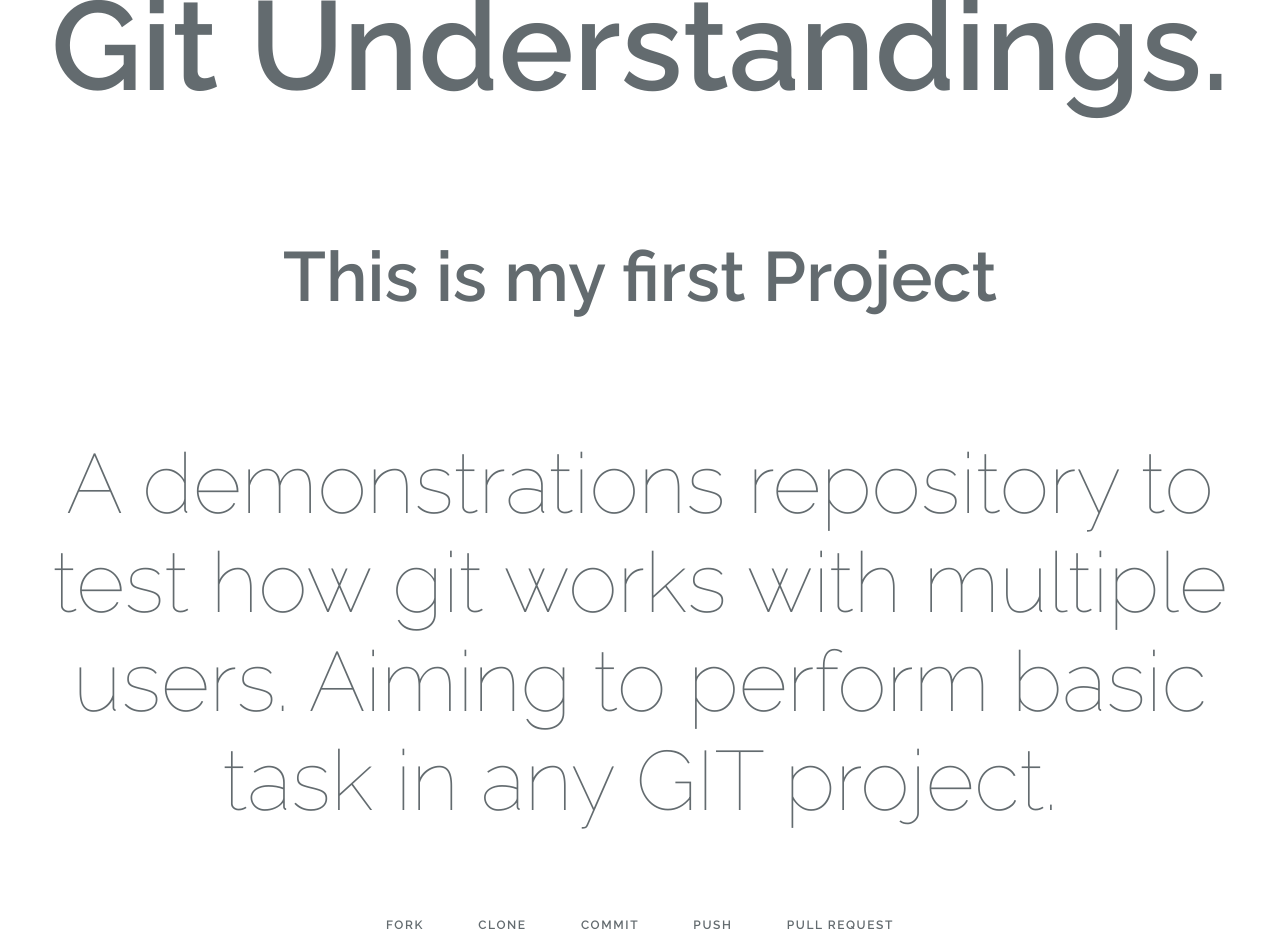
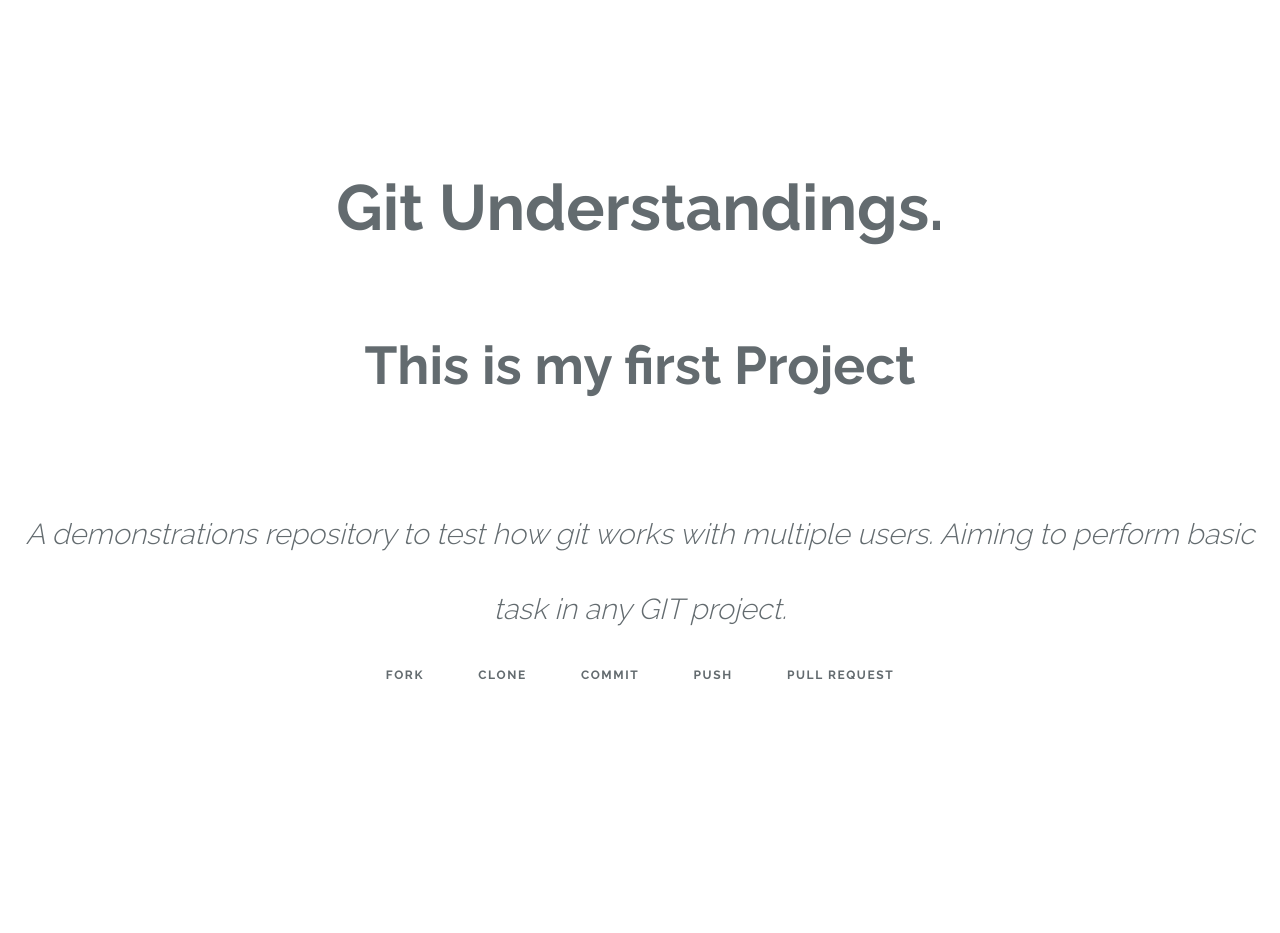
Before and after one commit to aim-laravel/understading, a plain HTML site: page index.html in a window 1280 px wide. After the commit the page ends 800 px from the top, so only its background shows below. Drawn offline with Linux system fonts and the light colour scheme.

Commit message:
minor design changes to see push and pull

```diff
--- a/index.html
+++ b/index.html
@@ -8,7 +8,7 @@
         <title>Laravel</title>
 
         <!-- Fonts -->
-        <link href="https://fonts.googleapis.com/css?family=Raleway:100,600" rel="stylesheet" type="text/css">
+        <link href="https://fonts.googleapis.com/css?family=Raleway:100,300,500,700" rel="stylesheet" type="text/css">
 
         <!-- Styles -->
         <link rel="stylesheet" href="style.css">
@@ -17,9 +17,9 @@
         <div class="flex-center position-ref full-height">
             <div class="content">
                 <div class="title m-b-md">
-                    <h2>Git Understandings.</h2>
+                    <h2 class="title">Git Understandings.</h2>
 					<h5>This is my first Project</h5>
-					<p>A demonstrations repository to test how git works with multiple users. Aiming to perform basic task in any GIT project.</p>
+					<cite>A demonstrations repository to test how git works with multiple users. Aiming to perform basic task in any GIT project.</cite>
                 </div>
 
                 <div class="links">
--- a/style.css
+++ b/style.css
@@ -32,7 +32,19 @@ html, body {
 }
 
 .title {
-    font-size: 84px;
+    font-weight: 700;
+    font-size: 4rem;
+}
+
+.sub-title {
+    font-weight: 500;
+    font-size: 1.8rem;
+}
+
+cite{
+    font-weight: 300;
+    font-style: italic;
+    font-size: 1.8rem;
 }
 
 .links > a {
```
